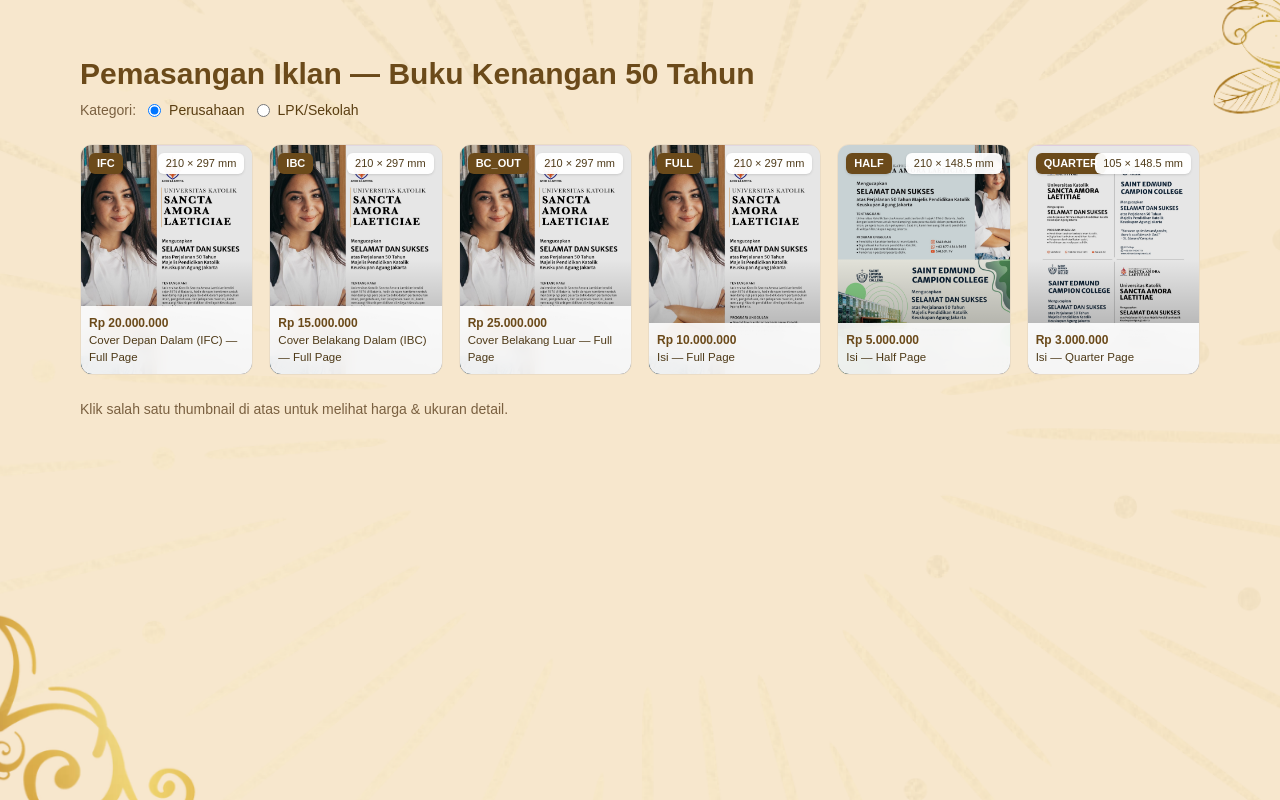
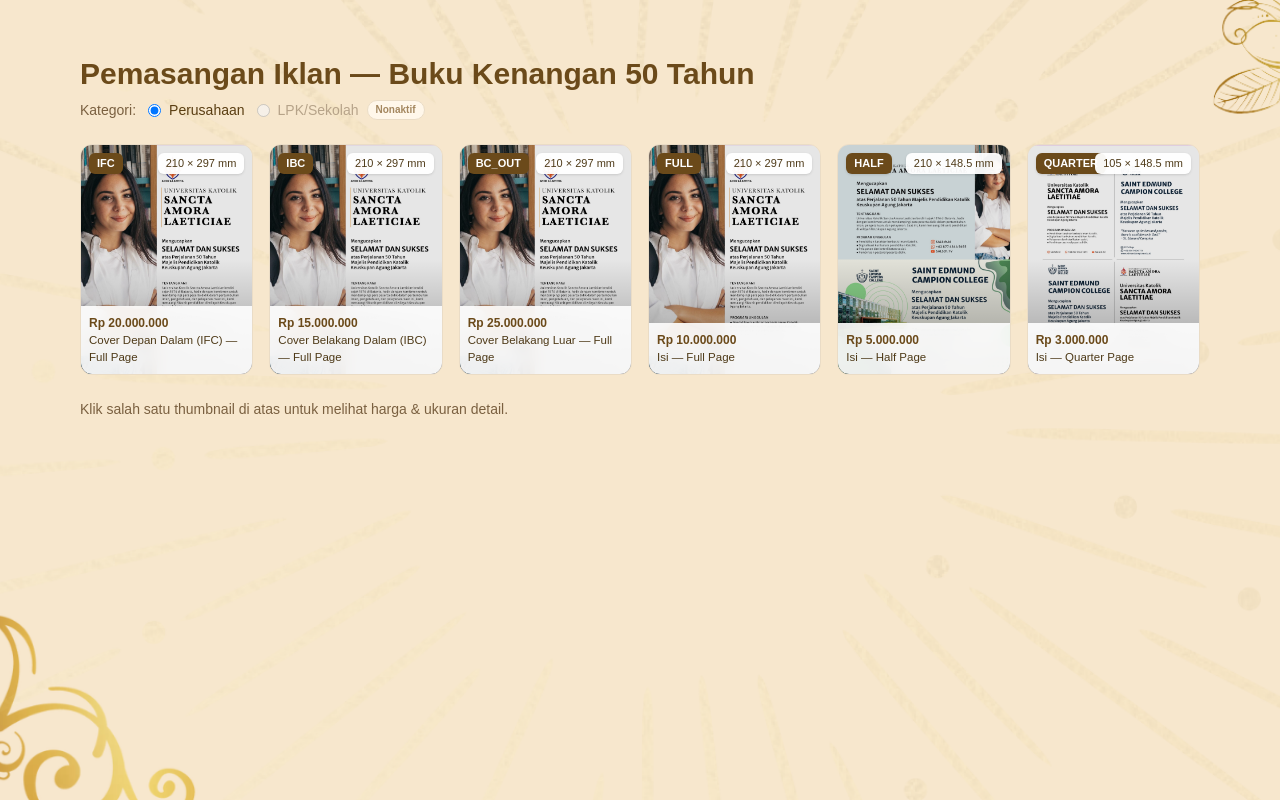
Before and after one commit to AeryIce/mpk_sponsorship_fe, a Next.js app: page /sponsorship/apply in a window 1280 px wide. Built offline with nearby package versions, Linux system fonts and the light colour scheme.

Commit message:
Disable Lpk

```diff
--- a/app/sponsorship/apply/page.tsx
+++ b/app/sponsorship/apply/page.tsx
@@ -41,6 +41,9 @@
 // form client-only
 const SponsorApplyForm = dynamic(() => import("@/components/SponsorApplyForm"), { ssr: false });
 
+// toggle satu pintu kalau nanti mau diaktifkan lagi
+const LPK_DISABLED = true as const;
+
 function ApplyPageInner() {
   const router = useRouter();
   const params = useSearchParams();
@@ -51,15 +54,28 @@
   // Prefill dari query (?slot & ?kategori)
   useEffect(() => {
     const slot = (params.get("slot") || "").toUpperCase() as SlotId;
-    const kat = (params.get("kategori") || "").toLowerCase() as "perusahaan" | "lpk";
+    let kat = (params.get("kategori") || "").toLowerCase() as "perusahaan" | "lpk";
+
     const valid: SlotId[] = ["IFC", "IBC", "BC_OUT", "FULL", "HALF", "QUARTER"];
     if (valid.includes(slot)) setSelected(slot);
+
+    // paksa ke 'perusahaan' jika LPK nonaktif
+    if (LPK_DISABLED && kat === "lpk") {
+      kat = "perusahaan";
+      const p = new URLSearchParams(params.toString());
+      p.set("kategori", kat);
+      if (slot) p.set("slot", slot);
+      router.replace(`/sponsorship/apply?${p.toString()}${slot ? "#apply-form" : ""}`);
+    }
     if (kat === "perusahaan" || kat === "lpk") setKategori(kat);
     // eslint-disable-next-line react-hooks/exhaustive-deps
   }, []);
 
   // Ganti kategori => sinkronkan URL (biar form ikut reset via key)
   const changeKategori = (kat: "perusahaan" | "lpk") => {
+    // jika LPK nonaktif, abaikan permintaan ganti ke lpk
+    if (LPK_DISABLED && kat === "lpk") return;
+
     setKategori(kat);
     const p = new URLSearchParams(params.toString());
     p.set("kategori", kat);
@@ -100,13 +116,41 @@
       {/* Kategori harga */}
       <div className="mb-6 flex flex-wrap items-center gap-3 text-sm">
         <span className="text-[#7a6040]">Kategori:</span>
+
+        {/* Perusahaan (aktif) */}
         <label className="inline-flex items-center gap-2">
-          <input type="radio" name="kat" checked={kategori === "perusahaan"} onChange={() => changeKategori("perusahaan")} />
+          <input
+            type="radio"
+            name="kat"
+            checked={kategori === "perusahaan"}
+            onChange={() => changeKategori("perusahaan")}
+          />
           Perusahaan
         </label>
-        <label className="inline-flex items-center gap-2">
-          <input type="radio" name="kat" checked={kategori === "lpk"} onChange={() => changeKategori("lpk")} />
-          LPK/Sekolah
+
+        {/* LPK/Sekolah (dinonaktifkan cantik) */}
+        <label
+          className={`inline-flex items-center gap-2 ${
+            LPK_DISABLED ? "text-[#b6a389] cursor-not-allowed" : ""
+          }`}
+          title={LPK_DISABLED ? "Sementara nonaktif" : ""}
+          aria-disabled={LPK_DISABLED}
+        >
+          <input
+            type="radio"
+            name="kat"
+            checked={kategori === "lpk"}
+            onChange={() => changeKategori("lpk")}
+            disabled={LPK_DISABLED}
+          />
+          <span className="flex items-center gap-2">
+            LPK/Sekolah
+            {LPK_DISABLED && (
+              <span className="rounded-full border border-[#eadcc6] bg-[#fff7ea] px-2 py-0.5 text-[10px] font-semibold text-[#a4875f]">
+                Nonaktif
+              </span>
+            )}
+          </span>
         </label>
       </div>
 
```
